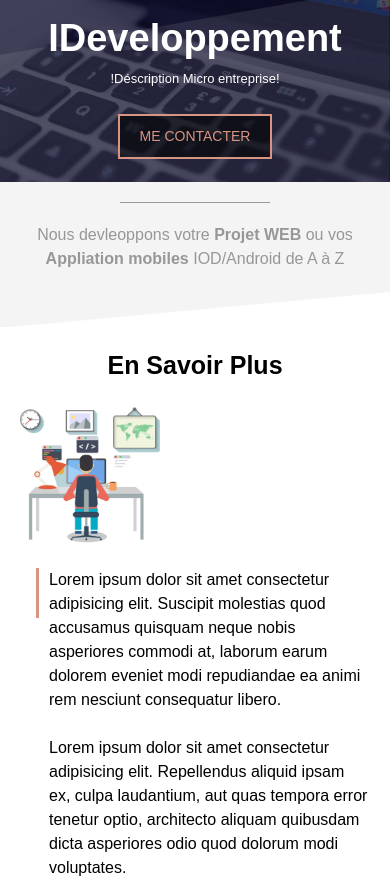
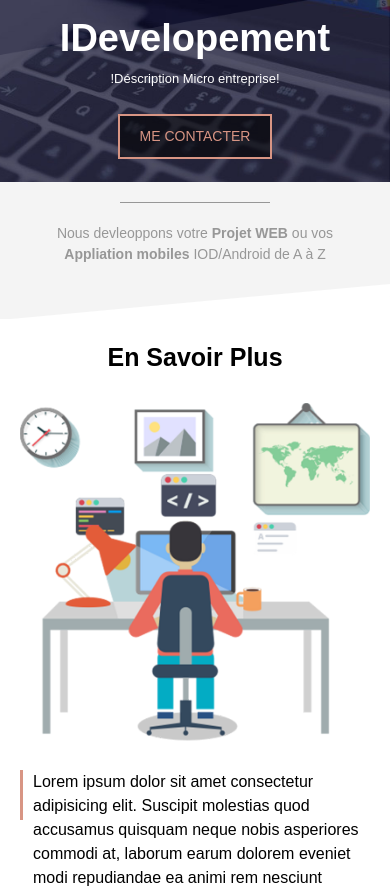
Before and after one commit to GregoireBDN/IDevelopement, a plain HTML site: page index.html in a window 390 px wide. Shown: the part 178-1072 px from the top of the page. Drawn offline with Linux system fonts and the light colour scheme.

Commit message:
Add files via upload

```diff
--- a/index.html
+++ b/index.html
@@ -4,7 +4,7 @@
     <meta charset="UTF-8">
     <meta http-equiv="X-UA-Compatible" content="IE=edge">
     <meta name="viewport" content="width=device-width, initial-scale=1.0">
-    <title>IDeveloppement</title>
+    <title>IDevelopement</title>
     <link rel="stylesheet" href="style.css">
     </style>
 </head>
@@ -19,7 +19,7 @@
         <img class="cover-profile" src="logo2.png">
 
 
-        <h1>IDeveloppement</h1>
+        <h1>IDevelopement</h1>
 
 
         <p>!Déscription Micro entreprise!</p>
--- a/style.css
+++ b/style.css
@@ -372,9 +372,10 @@ div.display-mobile{
     }
 
     div.section-grise1 p{
-        font-size: 16px;
+        font-size: 14px;
+        max-height: ;
     }
-
+    s
     div.section-grise2{
         background: url(triangle1white.svg) no-repeat center top/100% ;
         background-color: var(--color3);
@@ -387,12 +388,12 @@ div.display-mobile{
     }
 
     img.col-contenue{
-        width: 40%;
+        width:100%;
     }
 
     div.col-contenue{
         width: 100%;
-        padding-left: 16px;
+        padding-left: 0px;
     }
 
     div.col60{
@@ -482,6 +483,8 @@ div.display-mobile{
     div.display-mobile{
         display: block;
     }
+    div.text-ligne2{
+        font-size: 13px;
 }
 @media only screen and (min-width: 1350px){
     h2{
```
Also changed, not shown: portfolio-application-mobile.html (+1 -1 lines).
